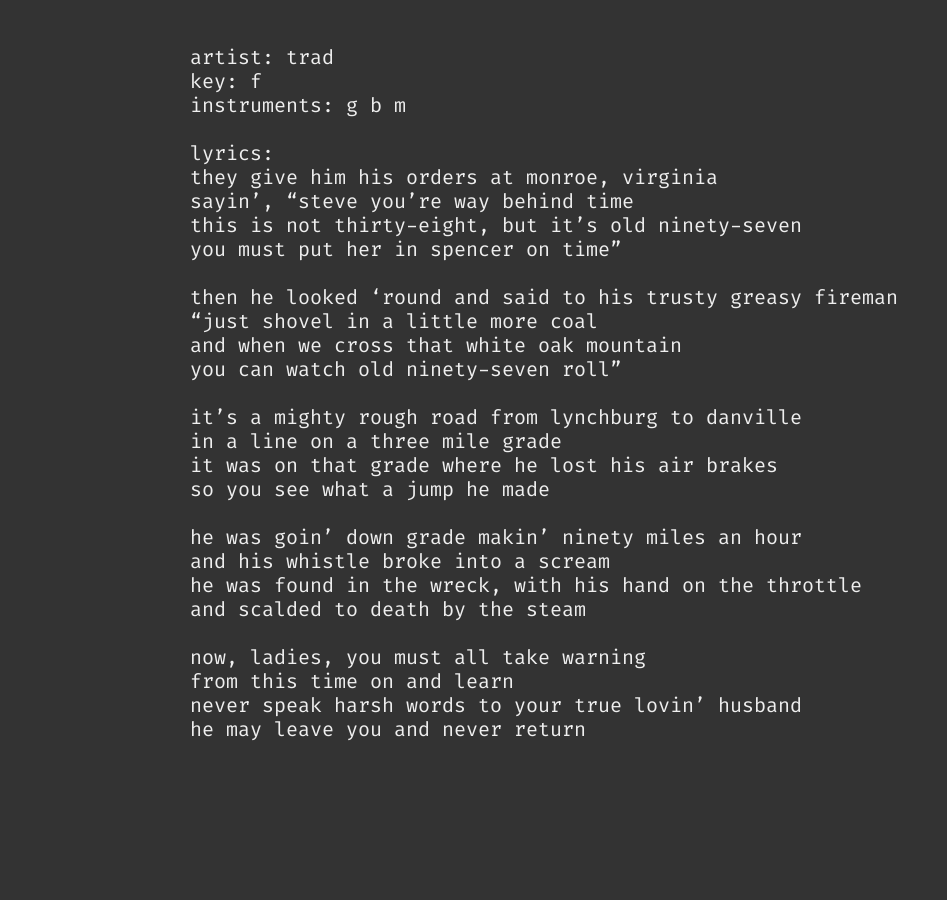
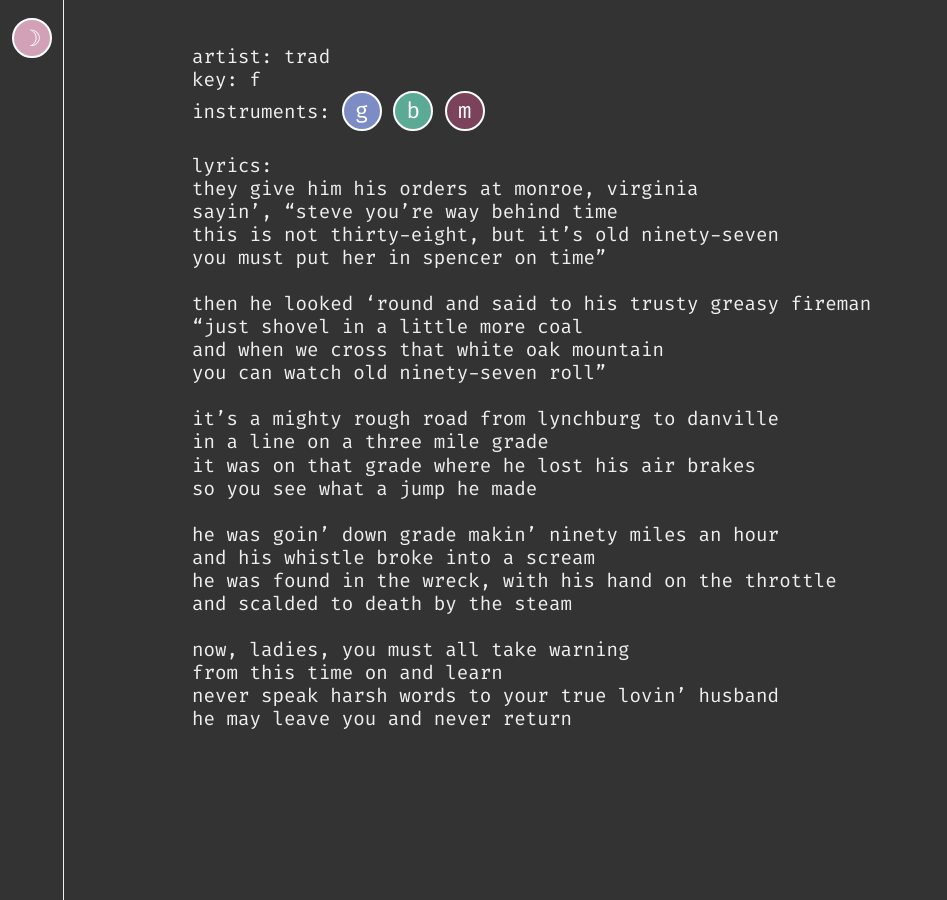
Before and after one commit to adccb/songlist, a Jekyll site: the page built from _songs/wreck-of-the-old-97.md, in a window 1280 px wide. Shown: the whole page, without its empty margins (0-947 px from the left). Built offline with Jekyll 4.4.1, drawn with Linux system fonts in a browser that asks for light colours.

```diff
--- a/_layouts/page.html
+++ b/_layouts/page.html
@@ -3,13 +3,19 @@
   <head>
     <meta charset="utf-8">
     <title>{{ page.title }} - {{ site.songs | size }} tunes</title>
+    <meta name="viewport" content="width=device-width, initial-scale=1">
     <link rel="stylesheet" href="/assets/css/main.css">
   </head>
   <body class='dark'>
     <div class='container'>
-      {{ content }}
+      <div class='bar'></div>
+
+      <div class='list'>
+        {{ content }}
+      </div>
     </div>
 
     <script src="/assets/js/index.js"></script>
+    <script src="/assets/js/add-song-to-history.js"></script>
   </body>
 </html>
--- a/_plugins/filters.rb
+++ b/_plugins/filters.rb
@@ -1,7 +1,7 @@
 module Jekyll
   module InstrumentFilter
     def instrument(input)
-      input.map { |input| input[0] }.join(" ")
+      input.map { |input| "<span class='#{input[0]}'>#{input[0]}</span>" }.join(" ")
     end
   end
 
--- a/_sass/main.scss
+++ b/_sass/main.scss
@@ -5,9 +5,57 @@
 $light: ( "background": white, "color": #333, "hover": rgba(0, 0, 0, 0.2) );
 $dark: ( "background": #333, "color": #efefef, "hover": rgba(0, 0, 0, 0.2) );
 
+$instruments: (
+  "g": #7D8CC4,
+  "b": #5AAA95,
+  "m": #7B435B,
+  "f": #E9806E,
+  "u": #111D13,
+);
+
+@mixin pill {
+  color: white;
+  border: 2px white solid;
+  font-size: 1.4rem;
+  padding: 0.3rem;
+  display: inline-block;
+  height: 40px;
+  width: 40px;
+  border-radius: 100%;
+  margin: 0 auto;
+  text-align: center;
+}
+
+@each $class, $hex in $instruments {
+  span.#{$class} {
+    @include pill;
+    background-color: $hex;
+  }
+}
+
+span.disabled {
+  @include pill;
+  background-color: #ED6A5A;
+}
+
+.theme-btn {
+  @include pill;
+  display: flex;
+  align-items: flex-start;
+  justify-content: center;
+
+  &.light {
+    background-color: #D2A1B8;
+  }
+
+  &.dark {
+    background-color: #D2A1B8;
+  }
+}
+
 body {
+  font-size: 1.2em;
   line-height: 1.2;
-  font-size: 1.25rem;
   font-family: "Fira Code", monospace;
   text-transform: lowercase;
   margin: 0;
@@ -18,7 +66,6 @@ body {
   a { text-decoration: none; }
   li.disabled {
     cursor: not-allowed;
-    text-decoration: line-through;
   }
 
   &.light {
@@ -55,13 +102,29 @@ div.container {
   position: absolute;
   top: 0;
   left: 0;
-  display: flex;
-  align-items: flex-start;
-  justify-content: center;
 
-  & > div {
-    padding-top: 5vh;
-    min-width: 900px;
-    max-width: 1100px;
+  $bar-width: 5vw;
+
+  & > div.bar {
+    border-right: 1px map-get($dark, "color") solid;
+    width: $bar-width;
+    height: 100vh;
+    position: fixed;
+    top: 0;
+    left: 0;
+    padding-top: 2vh;
+    background-color: #333;
+  }
+
+  & > div.list {
+    width: 100vw - $bar-width;
+    position: absolute;
+    top: 0;
+    right: 0;
+
+    & > div {
+      padding: 5vh 10vw;
+      max-width: 1100px;
+    }
   }
 }
--- /dev/null
+++ b/assets/js/add-song-to-history.js
@@ -0,0 +1,10 @@
+document.addEventListener("DOMContentLoaded", function() {
+  const pathname = window.location.pathname
+  if(pathname === '/') return
+
+  const name = pathname.match(/\/songs\/(?<title>.+)\.html$/).groups.title
+  const title = name.replace(/-/g, ' ')
+
+  const history = JSON.parse(window.localStorage.getItem(historyKey))
+  window.localStorage.setItem(historyKey, JSON.stringify(history.concat({ name, title })))
+})
--- a/assets/js/index.js
+++ b/assets/js/index.js
@@ -1,21 +1,73 @@
-const key = "songbook.autumn.zone/theme"
+const themeKey = "songbook.autumn.zone/theme"
+const historyKey = "songbook.autumn.zone/history"
 
+/*
+ * init stuff
+ */
 document.addEventListener('DOMContentLoaded', function() {
-  const theme = window.localStorage.getItem(key) || 'dark'
+  const theme = window.localStorage.getItem(themeKey) || 'dark'
   document.body.className = ''
   document.body.classList.add(theme)
 })
 
-document.addEventListener("keydown", function (event) {
+/*
+ * theme stuff
+ */
+function darken() {
   const body = document.body
+  body.classList.remove('light')
+  body.classList.add('dark')
+  window.localStorage.setItem(themeKey, 'dark')
+}
 
-  if(event.keyCode === 68) {
-    body.classList.remove('light')
-    body.classList.add('dark')
-    window.localStorage.setItem(key, 'dark')
-  } else if(event.keyCode === 76) {
-    body.classList.remove('dark')
-    body.classList.add('light')
-    window.localStorage.setItem(key, 'light')
-  }
+function lighten() {
+  const body = document.body
+  body.classList.remove('dark')
+  body.classList.add('light')
+  window.localStorage.setItem(themeKey, 'light')
+}
+
+function toggleTheme() {
+  const theme = window.localStorage.getItem(themeKey)
+  if(theme === 'light') darken()
+  else lighten()
+  renderBarItems()
+}
+
+function updateTheme(event) {
+  if(event.keyCode === 68) darken()
+  else if(event.keyCode === 76) lighten()
+  renderBarItems()
+}
+
+document.addEventListener("keydown", updateTheme)
+
+/*
+ * bar icons
+ */
+function renderBarItems() {
+  // get the element to render into and clear it out
+  const bar = document.querySelector('.bar')
+  while(bar.firstChild) { bar.removeChild(bar.firstChild) }
+
+  // get the theme info
+  const setting = window.localStorage.getItem(themeKey) || "dark"
+  const buttonText = setting === "light" ? "☉" : "☽"
+
+  // generate the actual button
+  const toggleButton = document.createElement('button')
+  toggleButton.className = ['theme-btn', setting].join(' ')
+  toggleButton.onclick = toggleTheme
+  toggleButton.appendChild(document.createTextNode(buttonText))
+  bar.appendChild(toggleButton)
+}
+
+document.addEventListener('DOMContentLoaded', renderBarItems)
+
+/*
+ * history
+ */
+document.addEventListener("DOMContentLoaded", function() {
+  const history = window.localStorage.getItem(historyKey)
+  if(!history) window.localStorage.setItem(historyKey, JSON.stringify([]))
 })
```
Also changed, not shown: index.html (+5 -2 lines).
